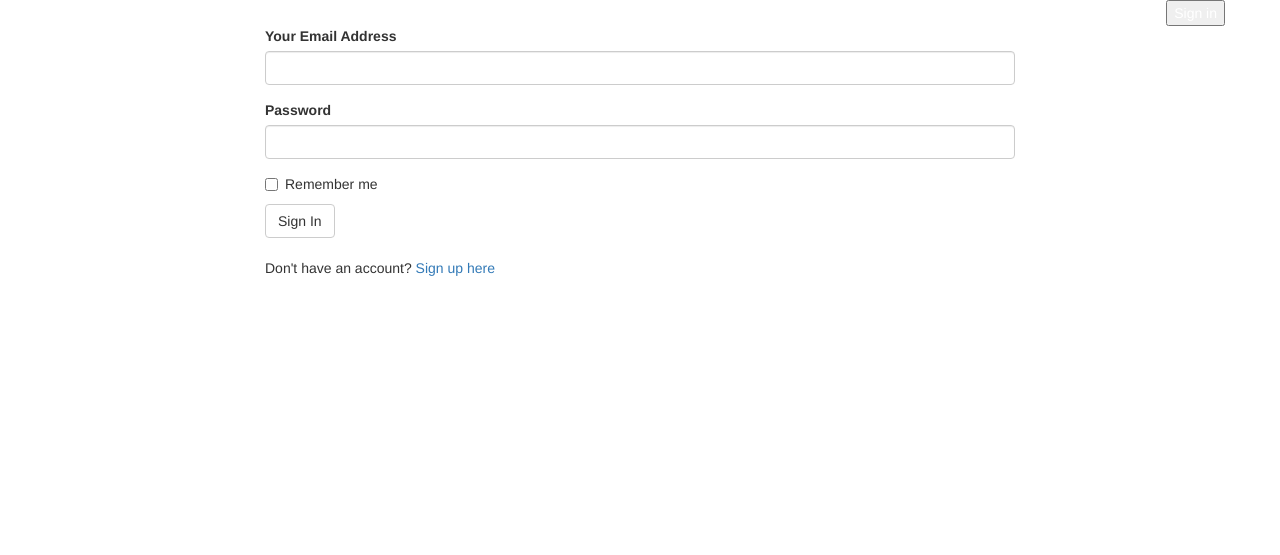
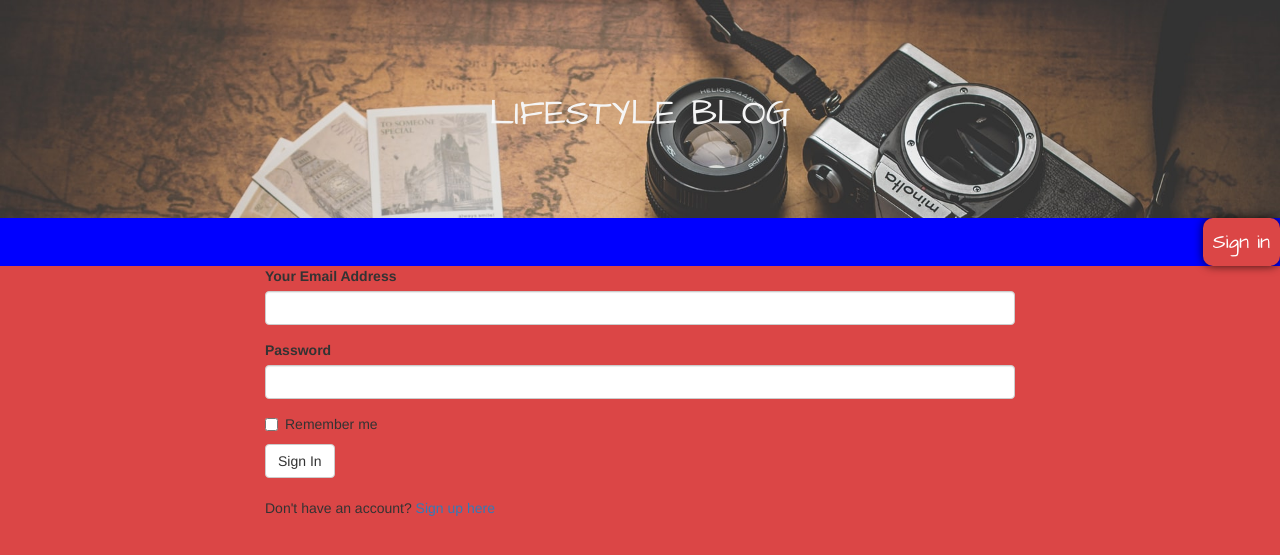
Before and after one commit to JoyChristine/Blog, a Flask app: page /authenticate/login in a window 1280 px wide. Shown: the top 555 px of the page. Run offline with Flask 2, Linux system fonts and the light colour scheme; some libraries are stand-ins or nearby versions.

Commit message:
add background

```diff
--- a/app/static/css/style.css
+++ b/app/static/css/style.css
@@ -1,73 +1,46 @@
+@import url('https://fonts.googleapis.com/css2?family=Architects+Daughter&display=swap');
 body{
-    background-color: #f55409;
+    background-color: #db4646;
+    padding: 0;
+    margin: 0;
+    box-sizing: border-box;
 }
 
-.nav li a:hover{
-    background-color: #f59709;
-}
-#container{
-    border:1px solid rgb(255, 255, 255);
-    border-radius :20px;
-    width:50vw;
-    margin:5vw auto;
-    padding:20px;
-    text-align:center;
-    background : transparent;
-}
+#header{
+    background-image: url(../images/back1.jpg);
+    /* height:40vh;
+    width: 100%; */
+    background-repeat: no-repeat;
+    padding: 10px;
+    margin: 0;
+    background-size: cover;
 
-#timer{
-    color:rgb(255, 255, 255);
-    font-size:50px;
-    margin:10px auto;
-    border : 5px solid rgb(255, 255, 255);
-    border-radius:50%;
-    width:200px;
-    height:200px;
-    overflow:hidden;
-    position:relative;
-    -webkit-user-select: none;
-    -moz-user-select: none;
-    -ms-user-select: none;
-    user-select: none;
-    cursor:default;
-}
 
-#time{
-    margin-top:70px;
-    z-index : 1;
-    position:relative;
-}
 
-#filler{
-    background : #ddffcc;
-    height: 0px;
-    width: 200px;
-    position:absolute;
-    bottom:0;
-}
-
-#buttons button {
-    background:#ffffff;
-    border:none;
-    color:rgb(66, 91, 233);
-    cursor:pointer;
-    padding:5px;
-    width:90px;
-    margin:2vw  2vw 2vw auto;
-    font-size:14px;
-    height : 50px;
-    border-radius : 50px;
-}
-
-#buttons button#shortBreak{
-    background : rgb(255, 255, 255);
 
 }
+#title{
+    color:rgb(245, 245, 245);
+    text-align:center;
+    padding:5vw;
+    font-family: 'Architects Daughter', cursive;
 
-  #buttons button#longBreak{
-    background : rgb(255, 255, 255);
-  }
-
-  #buttons button#stop{
-    background : rgb(255, 255, 255);
-  }
+}
+#nav{
+    background-color: blue;
+    width:100%;
+}
+#signin{
+    background-color: #db4646;
+    color: white;
+    padding: 10px;
+    margin: 0;
+    text-align: center;
+    font-family: 'Architects Daughter', cursive;
+    font-size: 20px;
+    border-radius: 10px;
+    border: none;
+    cursor: pointer;
+    transition: 0.5s;
+    box-shadow: 0px 0px 10px 0px rgba(0,0,0,0.75);
+}
--- a/app/templates/auth/login.html
+++ b/app/templates/auth/login.html
@@ -2,7 +2,8 @@
 {% import 'bootstrap/wtf.html' as wtf%}
 
 {% block content %}
-<link rel= "stylesheet" type= "text/css" href= "{{ url_for('static',filename='css/styles.css') }}">
+<link rel= "stylesheet" type= "text/css" href= "{{ url_for('static',filename='css/style.css') }}">
+
 <div class="container">
     <div class="row">
       <div class= "col-md-2"> </div>
--- a/app/templates/index.html
+++ b/app/templates/index.html
@@ -3,7 +3,6 @@
 {% block content%}
 <link rel= "stylesheet" type= "text/css" href= "{{ url_for('static',filename='css/style.css') }}">
 <script src="{{url_for('static', filename='js/index.js')}}"></script>
-
 <h1 style="color:#fff">Blog</h1>
 <h2>Hlelee</h2>
 <a href="/newblog"> add</a>
--- a/app/templates/navbar.html
+++ b/app/templates/navbar.html
@@ -1,14 +1,21 @@
+<link rel= "stylesheet" type= "text/css" href= "{{ url_for('static',filename='css/styles.css') }}">
+<div class="header" id="header">
+  <h1 id="title">LIFESTYLE BLOG</h1>
+</div>
 <div class="container" id="nav">
+
+
+
     <ul class="nav navbar-nav navbar-right">
 
 
       {% if current_user.is_authenticated %}
 
-      <li><a href="{{url_for('main.profile',uname=current_user.username)}}" id="profile" style="color:white" >Profile</a></li>
+      <li><a href="{{url_for('main.profile',uname=current_user.username)}}" id="profile">Profile</a></li>
       &nbsp;&nbsp;
       <li><a href="{{url_for('auth.logout')}}" id="signout" style="color:white">Sign out</a></li>
       {% else %}
-      <button class="btn-navbar"><a href="{{url_for('auth.login')}}" style="color:white">Sign in</a></button>
+      <button class="btn-navbar" id="signin"><a href="{{url_for('auth.login')}}" style="color:white">Sign in</a></button>
       {%endif%}
     </ul>
 </div>
```
Also changed, not shown: app/static/images/back1.jpg (added), app/static/images/background1.jpg (added).
